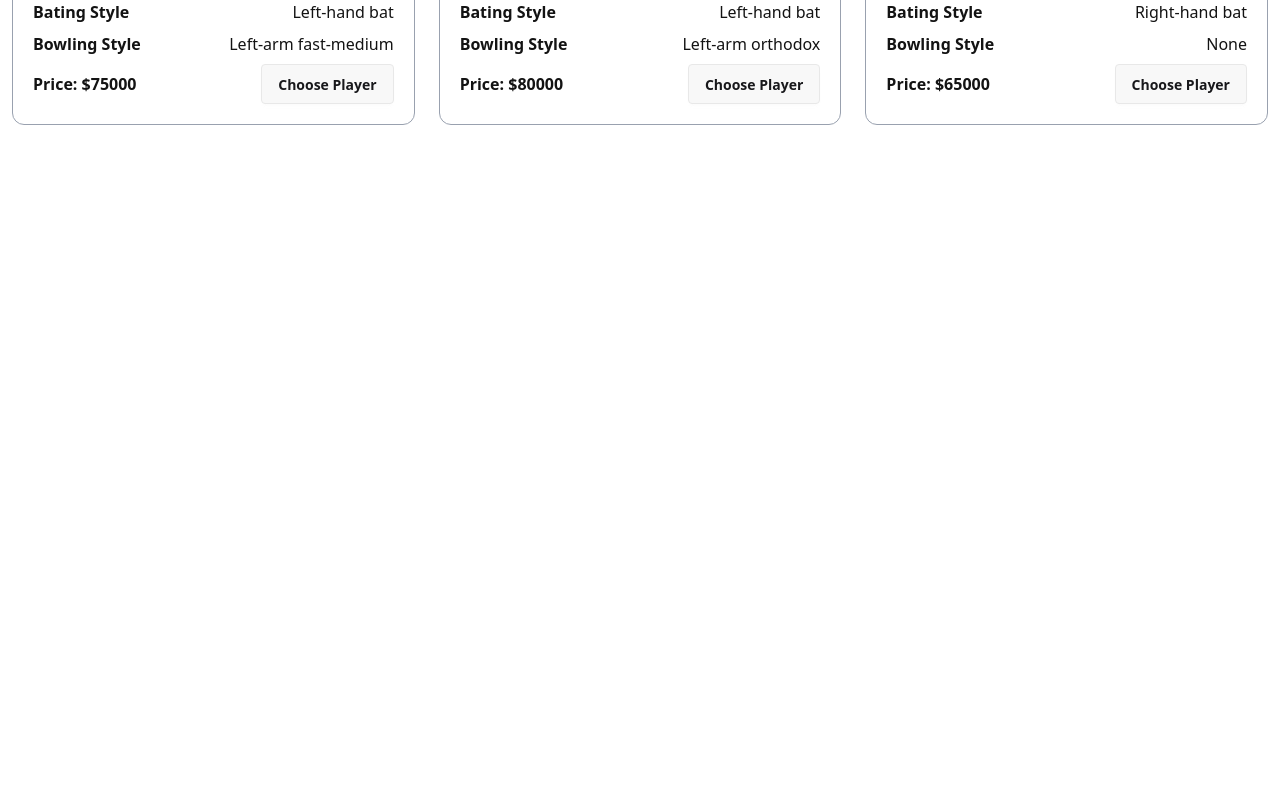
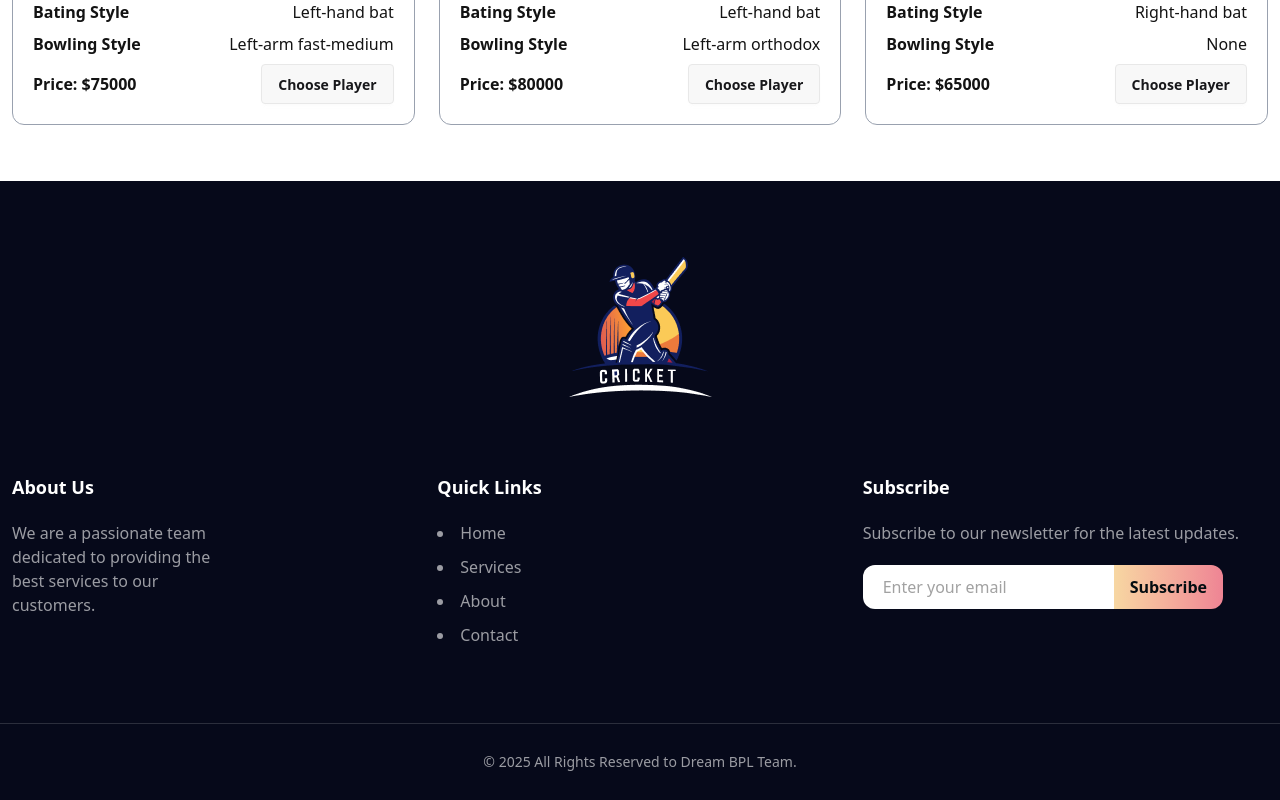
Before and after one commit to sagormajomder/create-cricket-team, a React (Vite) app: page / in a window 1280 px wide. Shown: the part 2555-3355 px from the top of the page. Before the commit the page ends 2680 px from the top, so only its background shows below. Built offline with nearby package versions, Linux system fonts and the light colour scheme.

Commit message:
Add footer component and update page title; improve selected players message styling

```diff
--- a/index.html
+++ b/index.html
@@ -4,7 +4,7 @@
     <meta charset="UTF-8" />
     <link rel="icon" type="image/svg+xml" href="/vite.svg" />
     <meta name="viewport" content="width=device-width, initial-scale=1.0" />
-    <title>Vite + React</title>
+    <title>Dream BPL Team</title>
   </head>
   <body>
     <div id="root"></div>
--- a/src/App.jsx
+++ b/src/App.jsx
@@ -1,6 +1,7 @@
 import { Suspense, useState } from 'react';
 import toast, { Toaster } from 'react-hot-toast';
 import AvailablePlayers from './components/AvailablePlayers';
+import Footer from './components/Footer';
 import Header from './components/Header';
 import Hero from './components/Hero';
 import PlayerStates from './components/PlayerStates';
@@ -63,6 +64,7 @@ export default function App() {
           )}
         </Suspense>
       </Main>
+      <Footer />
       {/* For Notification */}
       <Toaster
         toastOptions={{
@@ -77,6 +79,8 @@ export default function App() {
 
 function Main({ children }) {
   return (
-    <main className='max-w-[80rem] mx-auto px-3 space-y-14'>{children}</main>
+    <main className='max-w-[80rem] mx-auto px-3 space-y-14 pb-14'>
+      {children}
+    </main>
   );
 }
--- /dev/null
+++ b/src/components/Footer.jsx
@@ -0,0 +1,61 @@
+import footerLogo from '../assets/logo-footer.png';
+
+export default function Footer() {
+  return (
+    <footer className='bg-[#06091A] text-white/60'>
+      <div className='max-w-[80rem] mx-auto px-3 space-y-14 py-14'>
+        <figure className='mx-auto w-max pt-5'>
+          <img src={footerLogo} alt='Footer Logo' />
+        </figure>
+        <div className='grid sm:grid-cols-2 grid-cols-1 gap-5 lg:grid-cols-3 justify-between py-5'>
+          {/* Footer 1*/}
+          <div className='lg:max-w-1/2 md:max-w-[80%] space-y-5'>
+            <h5 className='text-white font-semibold text-lg'>About Us</h5>
+            <p>
+              We are a passionate team dedicated to providing the best services
+              to our customers.
+            </p>
+          </div>
+          {/* Footer 2 */}
+          <div className='space-y-5'>
+            <h5 className='text-white font-semibold text-lg'>Quick Links</h5>
+            <ul className='list-disc list-inside space-y-2.5'>
+              <li>
+                <a href='#'>Home</a>
+              </li>
+              <li>
+                <a href='#'>Services</a>
+              </li>
+              <li>
+                <a href='#'>About</a>
+              </li>
+              <li>
+                <a href='#'>Contact</a>
+              </li>
+            </ul>
+          </div>
+          <div className='space-y-5'>
+            <h5 className='text-white font-semibold text-lg'>Subscribe</h5>
+            <p>Subscribe to our newsletter for the latest updates.</p>
+            <div className=' max-w-full'>
+              <input
+                type='text'
+                placeholder='Enter your email'
+                className='py-2.5 sm:pl-5 pl-2 rounded-l-xl bg-white placeholder:text-[#13131366]'
+              />
+              <button className='py-2.5 sm:px-4 pl-2 px-2 font-bold rounded-r-xl text-[#040D11] bg-gradient-to-r from-[#F7D7A2]  to-[#EE8494]'>
+                Subscribe
+              </button>
+            </div>
+          </div>
+        </div>
+      </div>
+      <div className=' py-7 border-t border-t-white/15'>
+        <p className='w-fit mx-auto text-sm text-center'>
+          &copy; {new Date().getFullYear()} All Rights Reserved to Dream BPL
+          Team.
+        </p>
+      </div>
+    </footer>
+  );
+}
--- a/src/components/SelectedPlayers.jsx
+++ b/src/components/SelectedPlayers.jsx
@@ -5,7 +5,7 @@ export default function SelectedPlayers({
 }) {
   if (selectedPlayers.length === 0) {
     return (
-      <>
+      <div className='space-y-3 mb-4'>
         <p className='mb-4 bg-red-400 text-white text-center rounded-md p-3 max-w-fit font-medium mx-auto'>
           No player selected. Please select a player 🙂
         </p>
@@ -16,7 +16,7 @@ export default function SelectedPlayers({
             Add Player
           </button>
         </div>
-      </>
+      </div>
     );
   }
 
```
